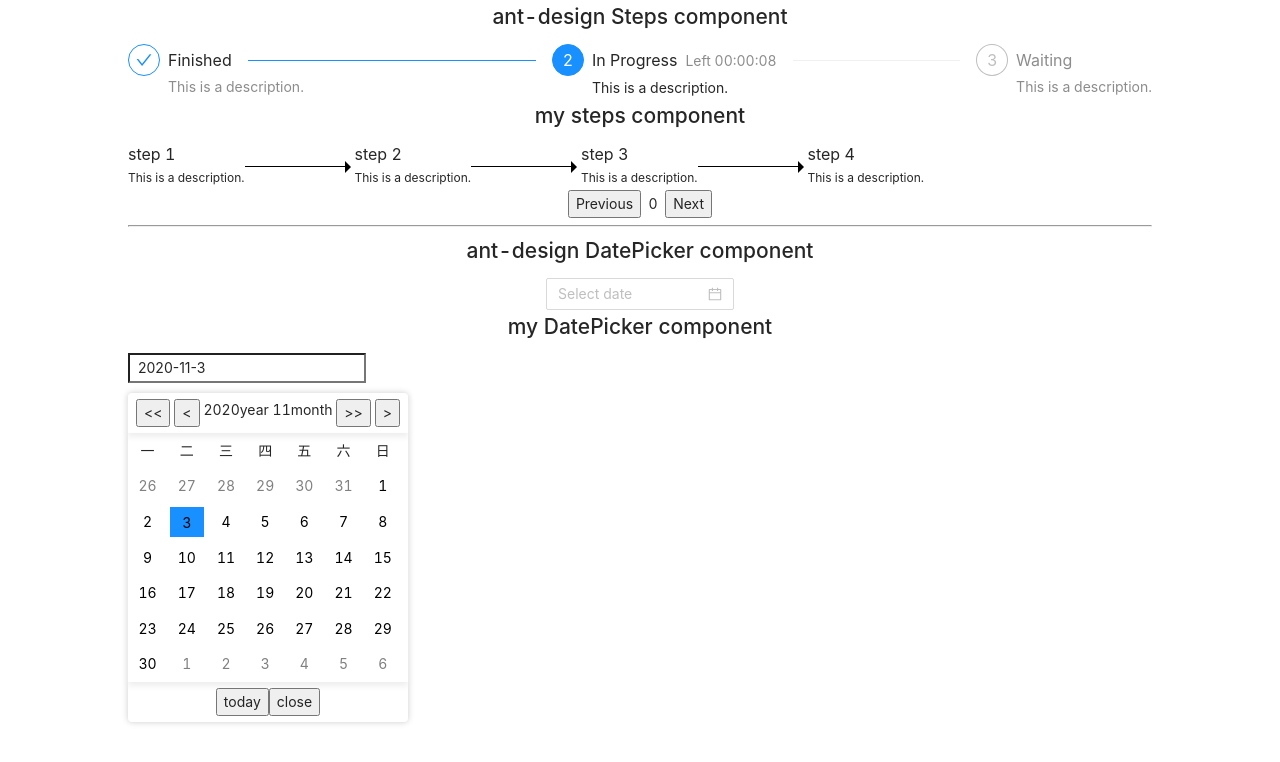
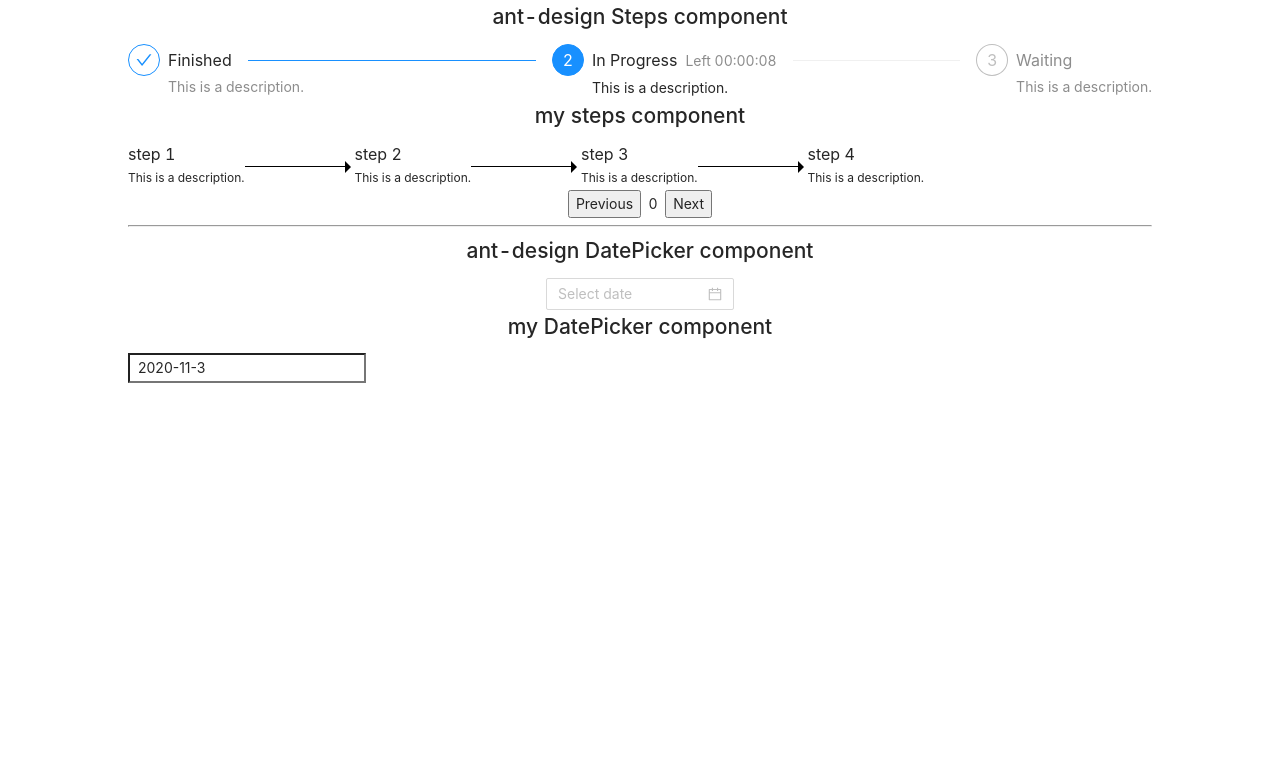
Before and after one commit to GuoQaingQiang/M365TeamsDemo, a React (Create React App) app: page / in a window 1280 px wide. Shown: the top 762 px of the page. Built offline with nearby package versions, Linux system fonts and the light colour scheme.

Commit message:
代码增加aria-label属性

```diff
--- a/src/App.tsx
+++ b/src/App.tsx
@@ -64,7 +64,7 @@
 				console.log(date, dateString);
 			}} />
 			<h2>my DatePicker component</h2>
-			<M365DatePicker />
+			<M365DatePicker onChange={() => { return "aa" }} />
 		</div>
 	);
 }
--- a/src/Components/DatePicker/index.css
+++ b/src/Components/DatePicker/index.css
@@ -12,7 +12,7 @@
 .date-picker-wrap .date-picker-panel {
     position: absolute;
     left: 0;
-    top: 40px;
+    top: 30px;
     width: 280px;
     border-radius: 4px;
     box-shadow: 0px 0px 6px #cccccc;
--- a/src/Components/DatePicker/index.tsx
+++ b/src/Components/DatePicker/index.tsx
@@ -13,7 +13,7 @@
     constructor(props: DatePickerProps) {
         super(props);
         this.state = {
-            isFocus: true,
+            isFocus: false,
             dataValue: '',
             dateObj: {}
         }
@@ -233,13 +233,17 @@
                 <div className="date-picker-panel" style={{ display: isFocus ? "block" : "none" }}>
                     <div className="paner-header">
                         <button className="change-date"
+                            aria-label="last year"
                             onClick={() => this.lastYear()}>&lt;&lt;</button>
                         <button className="change-date"
+                            aria-label="last month"
                             onClick={() => this.lastMonth()}>&lt;</button>
                         <span>{year}year&nbsp;{month}month</span>
                         <button className="change-date"
+                            aria-label="next month"
                             onClick={() => this.nextMonth()}>&gt;&gt;</button>
                         <button className="change-date"
+                            aria-label="next year"
                             onClick={() => this.nextYear()}>&gt;</button>
                     </div>
                     <div className="paner-content">
--- a/src/Components/Menu/index.tsx
+++ b/src/Components/Menu/index.tsx
@@ -3,14 +3,14 @@
 
 const { SubMenu } = Menu;
 type SideProps = {
-    changeMenuData: void;
+    changeMenuData: () => void;
 }
-export default class Sider extends React.Component {
+export default class Sider extends React.Component<SideProps, any> {
     constructor(props: SideProps) {
         super(props);
     }
     handleClick = (e: any) => {
-        this.props.changeMenuData(e.keyPath);
+        this.props.changeMenuData();
     };
     render() {
         return (
```
